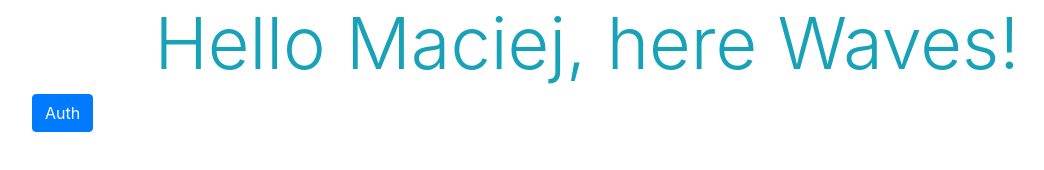
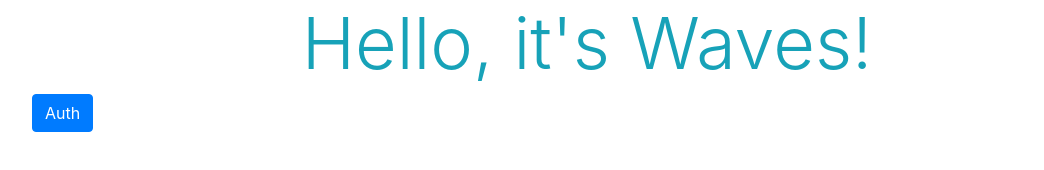
Before and after one commit to gvlax/web3-app, a React app: page index.html in a window 1280 px wide. Shown: the whole page, without its empty margins (53-1097 px from the left). Built offline with nearby package versions, Linux system fonts and the light colour scheme.

Commit message:
add Procfile

```diff
--- a/index.html
+++ b/index.html
@@ -6,7 +6,7 @@
         <link rel="stylesheet" href="https://stackpath.bootstrapcdn.com/bootstrap/4.5.2/css/bootstrap.min.css" integrity="sha384-JcKb8q3iqJ61gNV9KGb8thSsNjpSL0n8PARn9HuZOnIxN0hoP+VmmDGMN5t9UJ0Z" crossorigin="anonymous">
     </head>
     <body>
-        <h1 class="display-3 text-center text-info">Hello Maciej, here Waves!</h1>
+        <h1 class="display-3 text-center text-info">Hello, it's Waves!</h1>
         <div id="app"></div>
         <script type="text/javascript" src="./build.js"></script>
     </body>
--- a/package.json
+++ b/package.json
@@ -17,9 +17,9 @@
   "author": "Maciej Gulak",
   "license": "ISC",
   "dependencies": {
-    "express": "^4.17.1",
     "babel": "^6.23.0",
     "babel-core": "^6.26.3",
+    "express": "^4.17.1",
     "react": "^17.0.1",
     "react-dom": "^17.0.1"
   },
```
Also changed, not shown: 1 other file.
